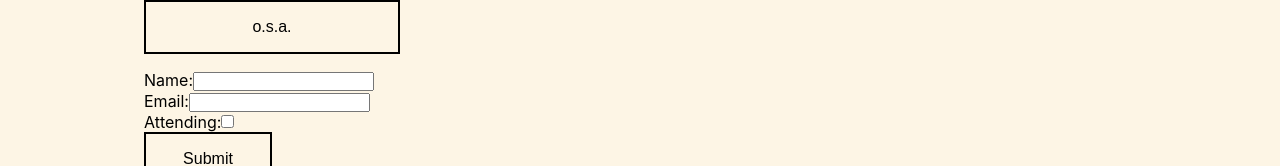
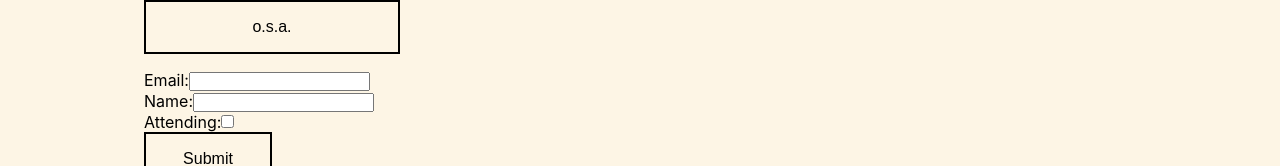
Before and after one commit to Sofiajac/wedding, a React (Create React App) app: page / in a window 1280 px wide. Both pictures are taken after a click on the button "o.s.a.". Shown: the part 1351-1517 px from the top of the page. Built offline with nearby package versions, Linux system fonts and the light colour scheme; a web font is replaced by a local one.

Commit message:
Move email input first

```diff
--- a/src/components/pages/RsvpForm.tsx
+++ b/src/components/pages/RsvpForm.tsx
@@ -39,20 +39,20 @@ interface RsvpFormProps {
   return (
     <form onSubmit={handleSubmit}>
       <div>
+        <label>Email:</label>
+        <input
+          type="email"
+          value={email}
+          onChange={(e) => setEmail(e.target.value)}
+          required
+        />
+      </div>
+      <div>
         <label>Name:</label>
         <input
           type="text"
           value={name}
           onChange={(e) => setName(e.target.value)}
-          required
-        />
-      </div>
-      <div>
-        <label>Email:</label>
-        <input
-          type="email"
-          value={email}
-          onChange={(e) => setEmail(e.target.value)}
           required
         />
       </div>
```
